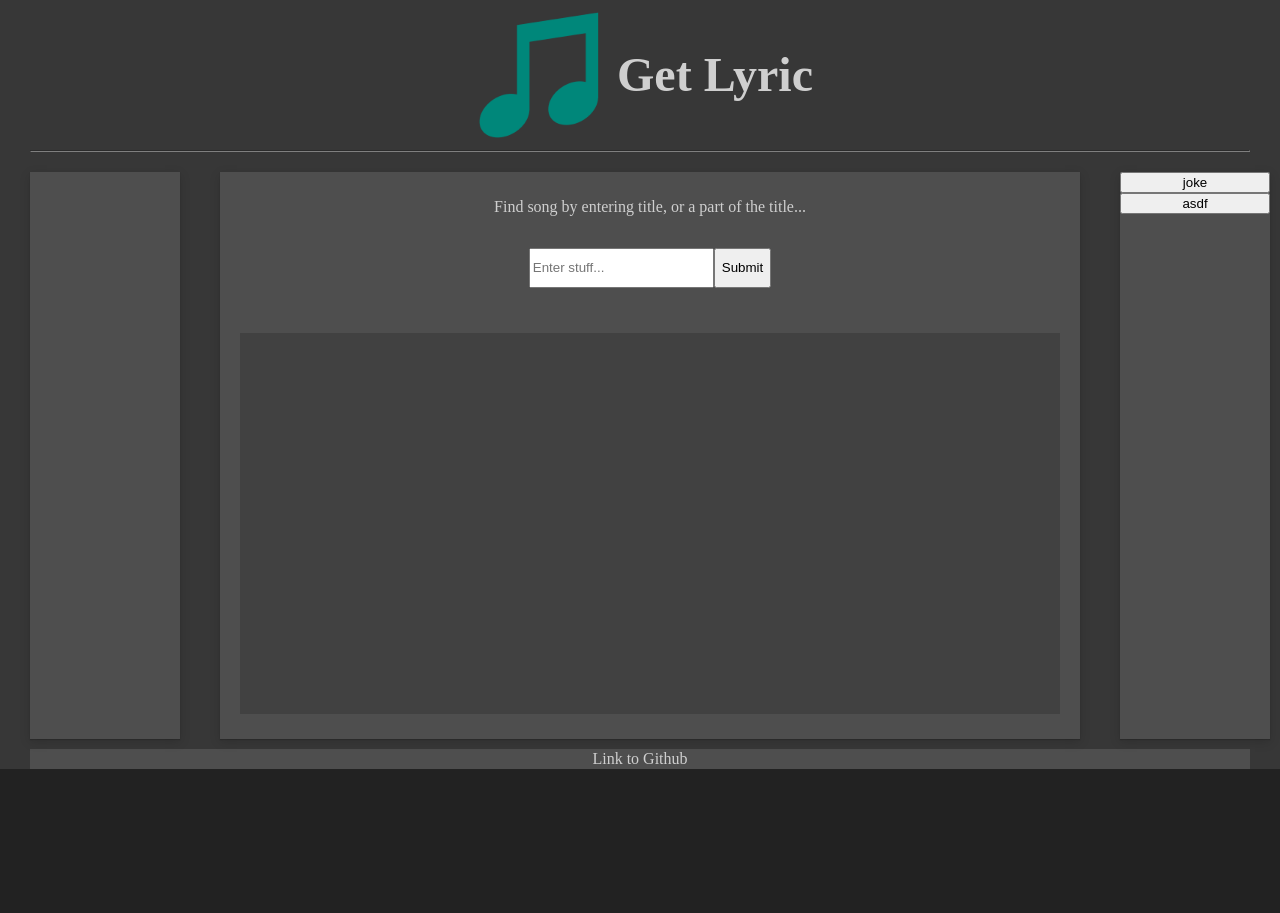
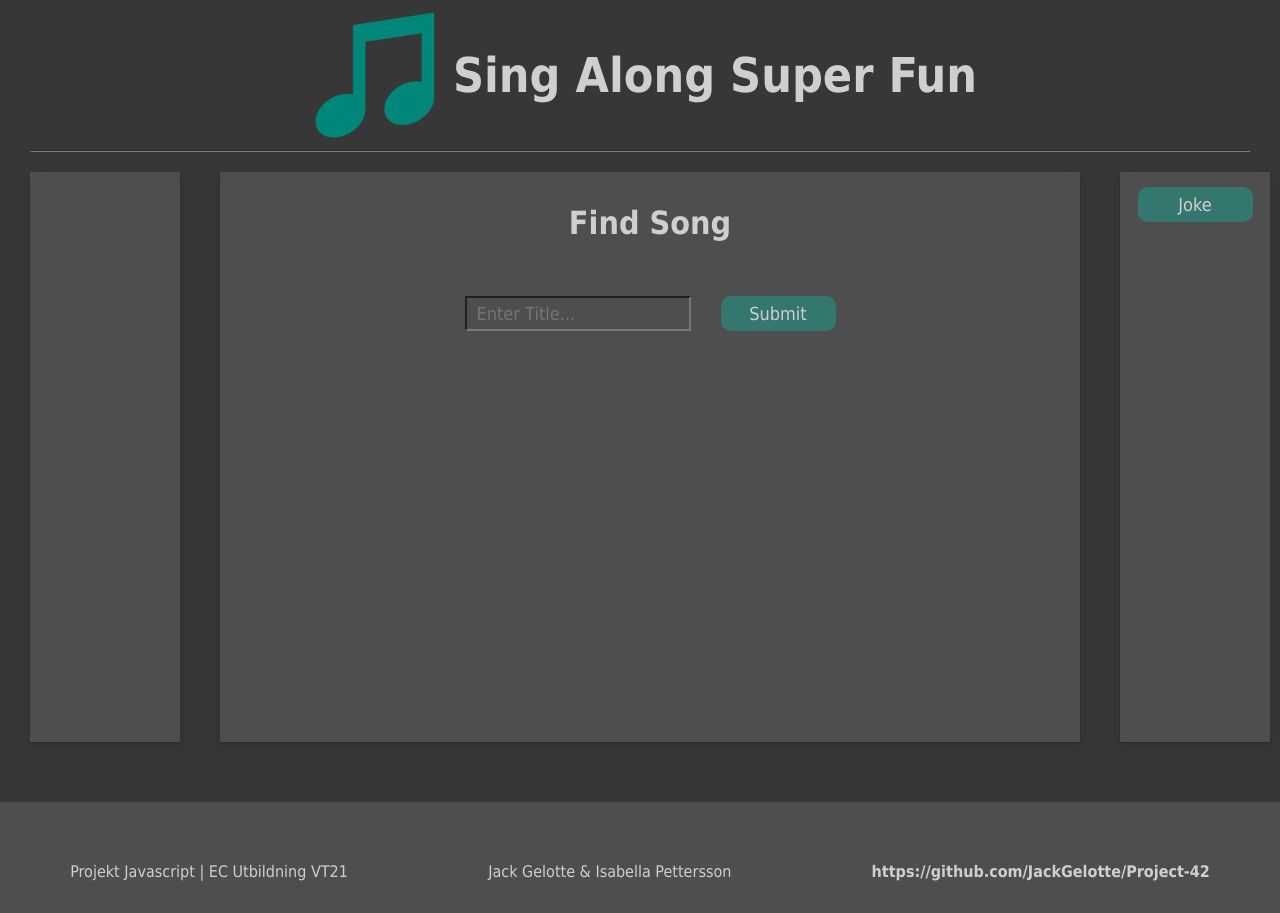
Before and after one commit to JackGelotte/Project-42, a plain HTML site: page index.html in a window 1280 px wide. Before the commit the page ends 800 px from the top, so only its background shows below. Drawn offline with Linux system fonts and the light colour scheme.

Commit message:
button and container style, footer etc.

```diff
--- a/index.html
+++ b/index.html
@@ -13,16 +13,16 @@
 <body>
   <header class="header">
     <img src="img/logga.png" class="header__logo" />
-    <h1>Get Lyric</h1>
+    <h1>Sing Along Super Fun</h1>
   </header>
   <hr class="header-line" />
 
   <div class="main">
     <div class="main__functions"></div>
     <div class="main__content">
-      <p>Find song by entering title, or a part of the title...</p>
+      <h1>Find Song</h1>
       <div class="main__content__searchBar">
-        <input type="text" id="searchBar" class="main__content__searchBar__input" placeholder="Enter stuff..." />
+        <input type="text" id="searchBar" class="main__content__searchBar__input" placeholder="Enter Title..." />
         <button type="submit" id="searchBtn" class="main__content__searchBar__submit">
           Submit
         </button>
@@ -33,10 +33,10 @@
         <div class="main__content__search-result__title-links" id="title-links">
         </div>
 
-        <div class="main__content__search-result__lyrics-container">
+        <div class="main__content__search-result__lyrics-container" id="lyrics-container">
           <h2 id="search-title"></h2>
           <iframe width="420" height="315" src="" id="video" frameborder="0" gesture="media" allow="encrypted-media"
-            allowfullscreen="true">
+            allowfullscreen="true" allow="autoplay">
           </iframe>
           <p id="lyrics">
           </p>
@@ -44,17 +44,16 @@
       </div>
     </div>
     <div class="main__nav">
-
-      <input type="button" onclick="location.href='joke.html'" class="main__nav__nav-joke" value="joke">
-
-      <input type="button" onclick="location.href=''" class="main__nav__nav-joke-with-lyrics" value="asdf">
+      <button type="submit" onclick="location.href='joke.html'" class="main__nav__nav-joke">Joke</button>
     </div>
 
 
 
   </div>
   <footer>
-    <a href="https://github.com/JackGelotte/Project-42">Link to Github</a>
+    <p>Projekt Javascript | EC Utbildning VT21</p>
+    <p>Jack Gelotte & Isabella Pettersson</p>
+    <a href="https://github.com/JackGelotte/Project-42">https://github.com/JackGelotte/Project-42</a>
   </footer>
 
 </body>
--- a/script/main.js
+++ b/script/main.js
@@ -65,6 +65,7 @@ function printSongResults(songArr, key, length) {
         titleLinks.appendChild(songLink);
         // lägger till click-event för specifik låt (som printar lyrics)
         songLink.addEventListener('click', function () {
+            document.querySelector('#lyrics-container').style.display = 'flex';
             getLyrics(songId, key);
             embedVideo(band, song);
         })
--- a/scss/main.scss
+++ b/scss/main.scss
@@ -1,4 +1,7 @@
 @import "variables", "globals";
+* {
+  font-family: 'Segoe UI light', Tahoma, Geneva, Verdana, sans-serif;
+}
 
 html {
   background: $main-background-color;
@@ -34,6 +37,38 @@ hr {
 
 .main {
   display: flex;
+  min-height: 600px;
+
+  button {
+    background-color: rgb(52, 119, 110);
+    border: none;
+    border-radius: 10px;
+    height: 35px;
+    width: 115px;
+    margin: 15px;
+    color: $text-color;
+    font-size: 18px;
+  }
+  button:hover {
+    cursor: pointer;
+    background-color: transparent;
+    border: none;
+    box-shadow: 0 0 3px 0 rgb(37, 37, 37) inset, 0 0 3px 1px rgb(20, 20, 20);
+  }
+  button:focus {
+    outline: none;
+  }
+
+  input {
+    background-color: transparent;
+    margin: 15px;
+    height: 35px;
+    font-size: 18px;
+    padding: 10px;
+  }
+  input:focus {
+    outline: none;
+  }
 
   &__functions {
     min-width: 150px;
@@ -76,20 +111,34 @@ hr {
         margin: 15px;
       }
       &__title-links a {
-        width: fit-content;
-        margin: 3px;
+        font-size: 16px;
+        font-weight: bold;
+        width: 350px;
+        margin: 5px auto 5px auto ;
       }
       &__title-links a:hover {
         cursor: pointer;
         color: chocolate;
       }
       &__lyrics-container {
+        display: none;
+        flex-direction: column;
+        justify-items: center;
+        align-items: center;
         background-color: #414141;
         padding: 15px;
         margin: 15px;
-        width: 820px;
+        width: 700px;
         & h2 {
-          margin: 15px;
+          font-size: 36px;
+          margin: 20px;
+        }
+        & p {
+          font-size: 18px;
+          margin: 20px;
+        }
+        #video {
+          margin: 20px;
         }
       }
     }
@@ -116,6 +165,7 @@ hr {
   &__nav {
     display: flex;
     flex-direction: column;
+    align-items: center;
     min-width: 150px;
     margin: 20px 30px 10px 30px;
     background: $card-background-color;
@@ -136,11 +186,11 @@ hr {
 }
 
 .textBox {
+  width: 700px;
   margin: 15px;
   padding: 15px;
   background-color: #414141;
 }
-
 .convert-buttons {
   display: flex;
   justify-content: space-around;
@@ -149,16 +199,19 @@ hr {
 
 footer {
   display: flex;
+  margin-top: 50px;
   background: $card-background-color;
-  padding-right: 50px;
-  padding-left: 50px;
-  margin: 0 30px 0 30px;
-  justify-content: center;
+  justify-content: space-around;
 
+  p {
+    margin: 60px 60px 30px 60px;
+  }
   a {
     text-decoration: none;
+    font-weight: bold;
     cursor: pointer;
     color: $text-color;
+    margin: 60px 60px 30px 60px;
   }
   a:hover {
     color: rgb(255, 255, 255);
```
Also changed, not shown: joke.html (+4 -2 lines), css/main.css.
